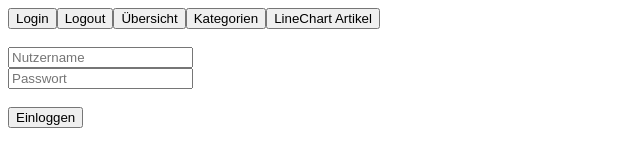
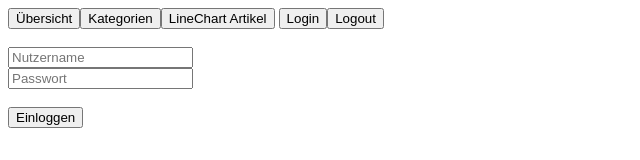
Before and after one commit to stedo005/stedo-capstone, a React (Create React App) app in the folder frontend/: page /login in a window 1280 px wide. Shown: the top 160 px of the page, without its empty margins (0-640 px from the left). Built offline with nearby package versions, Linux system fonts and the light colour scheme; no server answers.

Commit message:
buttons sorted

```diff
--- a/frontend/src/App.tsx
+++ b/frontend/src/App.tsx
@@ -1,5 +1,5 @@
 import React, {useEffect} from 'react';
-import {Link, Outlet, useNavigate} from 'react-router-dom';
+import {Outlet, useNavigate} from 'react-router-dom';
 import {useTranslation} from "react-i18next";
 import {checkLogin} from "./Models/checkLogin";
 
@@ -34,18 +34,15 @@ function App() {
     return (
         <div>
             <div>
-                <Link to={"login"}>
-                    <button>{t("Login")}</button>
-                </Link>
-                <Link to={"logout"}>
-                    <button onClick={logout}>{t("Logout")}</button>
-                </Link>
-                <Link to={"overview"}>
-                    <button>{t("Übersicht")}</button>
-                </Link>
+                <button onClick={() => navigate("../overview")}>{t("Übersicht")}</button>
                 <button onClick={() => navigate("../categories")}>{t("Kategorien")}</button>
                 <button onClick={() => navigate("../chartItem")}>{t("LineChart Artikel")}</button>
-                <span> {localStorage.getItem("username") === null ? "" : "Du bist angemeldet als: " + localStorage.getItem("username")}</span>
+                <span> {localStorage.getItem("username") === null ? "" : "Du bist angemeldet als: " + localStorage.getItem("username")} </span>
+                <button onClick={() => navigate("../login")}>{t("Login")}</button>
+                <button onClick={() => {
+                    logout()
+                    navigate("../logout")
+                }}>{t("Logout")}</button>
             </div>
             <br/>
             <Outlet/>
--- a/frontend/src/Main/EvaluateCategory.tsx
+++ b/frontend/src/Main/EvaluateCategory.tsx
@@ -4,7 +4,6 @@ import {useEffect, useState} from "react";
 import {result, savedCategories, soldItem} from "../Models/model";
 import {checkLogin} from "../Models/checkLogin";
 import {BarChart} from "../Charts/BarChart";
-
 
 const EvaluateCategory = () => {
 
```
